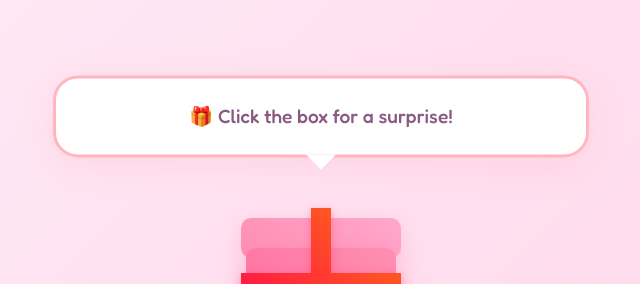
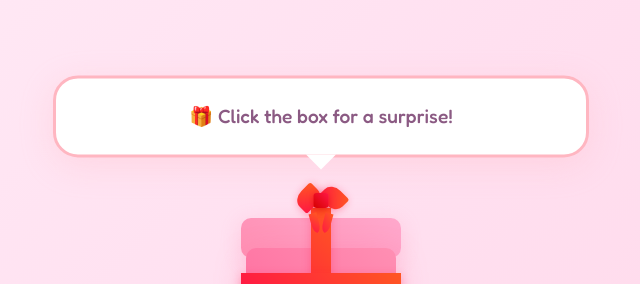
Before and after one commit to Aqualadiator/surprise-box-rey-reveal, a React (Vite) app: page / in a window 1280 px wide. Shown: the part 176-460 px from the top of the page, without its empty margins (319-959 px from the left). Built offline with nearby package versions, Linux system fonts and the light colour scheme.

Commit message:
Enhance gift box
Add ribbon enhancements to the gift box.

```diff
--- a/src/pages/Index.tsx
+++ b/src/pages/Index.tsx
@@ -64,6 +64,15 @@ const Index = () => {
               <div className="box-base"></div>
               <div className="ribbon-v"></div>
               <div className="ribbon-h"></div>
+              <div className="ribbon-bow">
+                <div className="bow-left"></div>
+                <div className="bow-right"></div>
+                <div className="bow-center"></div>
+                <div className="bow-tails">
+                  <div className="bow-tail-left"></div>
+                  <div className="bow-tail-right"></div>
+                </div>
+              </div>
             </div>
 
             {showConfetti && (
--- a/src/styles/gift-box.css
+++ b/src/styles/gift-box.css
@@ -58,3 +58,69 @@
   left: -5px;
   top: 75px;
 }
+
+/* Ribbon Bow on Top */
+.ribbon-bow {
+  position: absolute;
+  top: -10px;
+  left: 50%;
+  transform: translateX(-50%);
+  width: 60px;
+  height: 40px;
+}
+
+.bow-left, .bow-right {
+  position: absolute;
+  width: 25px;
+  height: 20px;
+  background: linear-gradient(45deg, #ff1744, #ff5722);
+  border-radius: 50% 10% 50% 10%;
+  box-shadow: 0 2px 8px rgba(255, 23, 68, 0.4);
+}
+
+.bow-left {
+  left: 5px;
+  transform: rotate(-45deg);
+}
+
+.bow-right {
+  right: 5px;
+  transform: rotate(45deg);
+}
+
+.bow-center {
+  position: absolute;
+  top: 5px;
+  left: 50%;
+  transform: translateX(-50%);
+  width: 15px;
+  height: 15px;
+  background: linear-gradient(45deg, #d50000, #ff1744);
+  border-radius: 3px;
+  box-shadow: 0 2px 6px rgba(213, 0, 0, 0.5);
+}
+
+.bow-tails {
+  position: absolute;
+  top: 25px;
+  left: 50%;
+  transform: translateX(-50%);
+}
+
+.bow-tail-left, .bow-tail-right {
+  position: absolute;
+  width: 8px;
+  height: 20px;
+  background: linear-gradient(45deg, #ff1744, #ff5722);
+  border-radius: 0 0 50% 50%;
+}
+
+.bow-tail-left {
+  left: -10px;
+  transform: rotate(-15deg);
+}
+
+.bow-tail-right {
+  right: -10px;
+  transform: rotate(15deg);
+}
```
